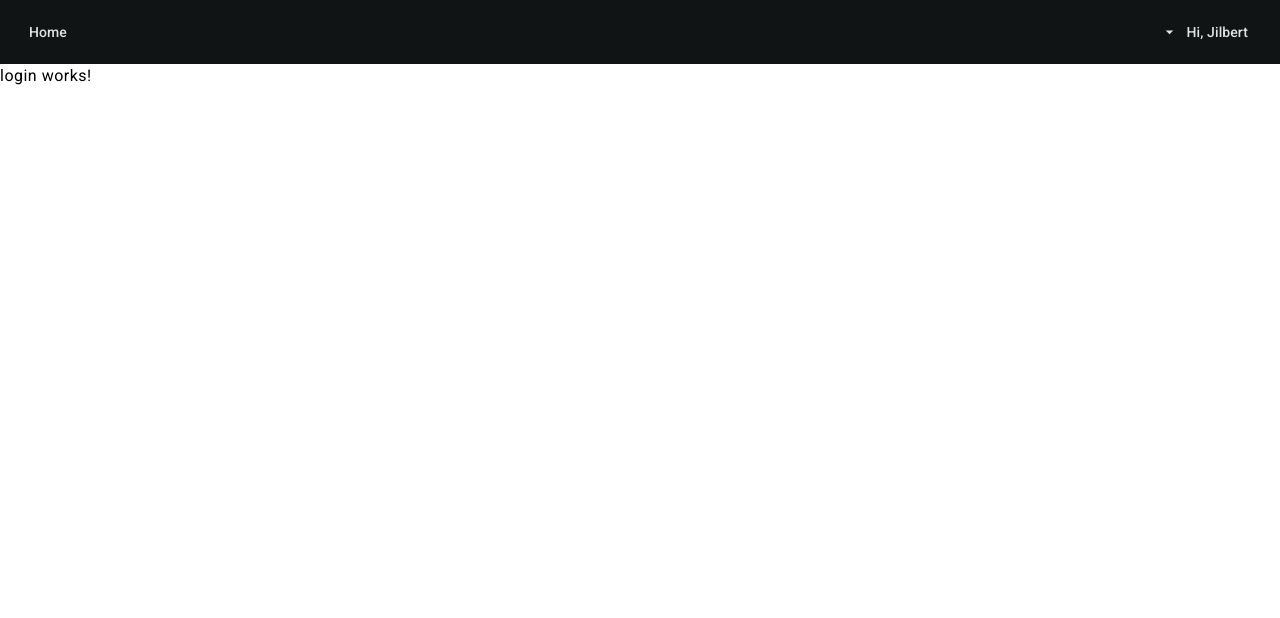
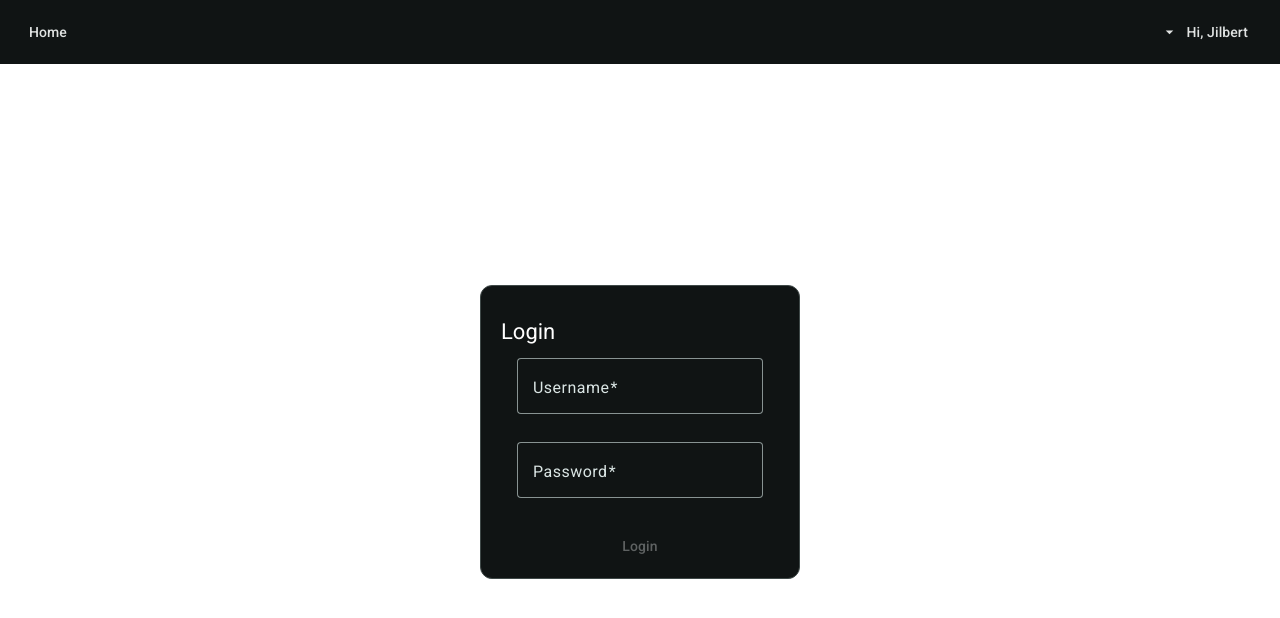
Before and after one commit to JilbertVasquez/todo-app, an Angular app in the folder todo-app-frontend/: page /login in a window 1280 px wide. Shown: the top 618 px of the page. Built offline with nearby package versions, Linux system fonts and the light colour scheme.

Commit message:
create login feature

```diff
--- /dev/null
+++ b/todo-app-frontend/src/app/_dtos/login-dto.ts
@@ -0,0 +1,4 @@
+export interface LoginDto {
+    username: string;
+    password: string;
+}
--- a/todo-app-frontend/src/app/_services/auth.service.ts
+++ b/todo-app-frontend/src/app/_services/auth.service.ts
@@ -3,6 +3,7 @@ import { SignUpDto } from "../_dtos/signup-dto";
 import { lastValueFrom } from "rxjs";
 import { HttpClient } from "@angular/common/http";
 import { environment } from "../../environments/environment.development";
+import { LoginDto } from "../_dtos/login-dto";
 
 @Injectable({
     providedIn: 'root'
@@ -15,4 +16,11 @@ export class AuthService {
     signup(dto: SignUpDto): Promise<SignUpDto> {
         return lastValueFrom(this._http.post<SignUpDto>(this._baseUrl + 'register/', dto));
     }
+
+    async login(dto: LoginDto) {
+        // const user = await lastValueFrom(this._http.post(this._baseUrl + 'login/', dto));
+        const user = await lastValueFrom(this._http.post('assets/dummy-login.json', dto));
+
+        console.log(user);
+    }
 }
--- a/todo-app-frontend/src/app/login/login.component.html
+++ b/todo-app-frontend/src/app/login/login.component.html
@@ -1 +1,27 @@
-<p>login works!</p>
+<div class="w-full h-full flex text-white" >
+    <div class="w-full h-full flex justify-center items-center">
+        <mat-card appearance="outlined" class="w-[25%] h-[40%] p-5">
+            <mat-card-title class="py-3">Login</mat-card-title>
+
+            <mat-card-content>
+                <form (ngSubmit)="submit()" [formGroup]="form" class="flex flex-col gap-2">
+
+                    <mat-form-field appearance="outline" class="w-full">
+                        <mat-label>Username</mat-label>
+                        <input #usernameInput="matInput" matInput formControlName="username" name="username" placeholder="username" type="text">
+                        <mat-error *ngIf="form.touched && form.get('username')?.errors">Username is required and must be at least 3 characters.</mat-error>
+                    </mat-form-field>
+
+                    <mat-form-field appearance="outline" class="w-full">
+                        <mat-label>Password</mat-label>
+                        <input matInput formControlName="password" name="password" placeholder="password" type="password">
+                        <mat-error *ngIf="form.touched && form.get('password')?.errors">Password is required.</mat-error>
+                    </mat-form-field>
+
+                    <button mat-button color="primary" [disabled]="form.untouched || form.invalid || isBusy" type="submit">{{isBusy ? 'Logging in...' : 'Login'}}</button>
+
+                </form>
+            </mat-card-content>
+        </mat-card>
+    </div>
+</div>
--- a/todo-app-frontend/src/app/login/login.component.ts
+++ b/todo-app-frontend/src/app/login/login.component.ts
@@ -1,10 +1,74 @@
 import {Component} from '@angular/core';
+import { AuthService } from '../_services/auth.service';
+import { LoginDto } from '../_dtos/login-dto';
+import { MatCardModule } from '@angular/material/card';
+import { MatInputModule } from '@angular/material/input';
+import { MatFormFieldModule } from '@angular/material/form-field';
+import { MatIconModule } from '@angular/material/icon';
+import { MatButtonModule } from '@angular/material/button';
+import { FormBuilder, FormGroup, FormsModule, ReactiveFormsModule, Validators } from '@angular/forms';
+import { CommonModule } from '@angular/common';
+import { Router } from '@angular/router';
+import { DialogService } from '../_services/dialog.service';
 
 @Component({
     selector: 'app-login',
     standalone: true,
-    imports: [],
+    imports: [MatCardModule, MatInputModule, MatFormFieldModule, MatIconModule, MatButtonModule, FormsModule, ReactiveFormsModule, CommonModule],
     templateUrl: './login.component.html',
     styleUrl: './login.component.css',
 })
-export class LoginComponent {}
+export class LoginComponent {
+    form: FormGroup;
+    isBusy = false;
+
+    constructor(private _fb: FormBuilder, private _router: Router, private _dialog: DialogService, private _auth: AuthService) {
+        this.form = this._fb.group({
+            username: ['', [Validators.required, Validators.minLength(3), Validators.maxLength(18)]],
+            password: ['', [Validators.required, Validators.minLength(3), Validators.maxLength(36)]],
+        });
+    }
+
+    ngOnInit() { }
+
+    submit() {
+        if (!this.isValidFields()) return;
+
+        this.isBusy = true;
+
+        const username = this.form.get('username')!.value;
+        const password = this.form.get('password')!.value;
+
+        const dto: LoginDto = {
+            username: username,
+            password: password
+        }
+
+        const response = this._auth.login(dto);
+        // response.then((user: LoginDto) => {
+        //     this._dialog.message('Successfully registered ' + user.username);
+        //     this.isBusy = false;
+        // })
+        // .catch((error) => {
+        //     this._dialog.error(error);
+        // })
+        this.isBusy = false;
+    }
+
+    private isValidFields(): boolean {
+        const username = this.form.get('username')?.value;
+        const password = this.form.get('password')?.value;
+
+        if (username === null || username.length < 3 || username > 18) {
+            this._dialog.error('Username is invalid');
+            return false;
+        }
+
+        if (password === null || password.length < 3 || password > 36) {
+            this._dialog.error('Password is invalid');
+            return false;
+        }
+
+        return true;
+    }
+}
--- a/todo-app-frontend/src/app/signup/signup.component.ts
+++ b/todo-app-frontend/src/app/signup/signup.component.ts
@@ -27,7 +27,7 @@ export class SignupComponent implements OnInit {
         this.form = this._fb.group({
             firstname: ['', [Validators.required]],
             lastname: ['', [Validators.required]],
-            username: ['', [Validators.required, Validators.minLength(3), Validators.maxLength(12)]],
+            username: ['', [Validators.required, Validators.minLength(3), Validators.maxLength(18)]],
             email: ['', [Validators.required, Validators.email]],
             password: ['', [Validators.required, Validators.minLength(3), Validators.maxLength(36)]],
             retypePassword: ['', [Validators.required, Validators.minLength(3), Validators.maxLength(36)]],
@@ -78,12 +78,12 @@ export class SignupComponent implements OnInit {
             return false;
         }
 
-        if (username === null || username.length < 3 || username > 12) {
+        if (username === null || username.length < 3 || username > 18) {
             this._dialog.error('Username is invalid');
             return false;
         }
 
-        if (password === null || password.length < 3 || password > 12 || retypePassword === null || retypePassword.length < 3 || retypePassword > 12) {
+        if (password === null || password.length < 3 || password > 36 || retypePassword === null || retypePassword.length < 3 || retypePassword > 36) {
             this._dialog.error('Password is invalid');
             return false;
         }
--- /dev/null
+++ b/todo-app-frontend/src/assets/dummy-login.json
@@ -0,0 +1,4 @@
+{
+    "username": "jilbertvasquez",
+    "password": "asd123"
+}
```
